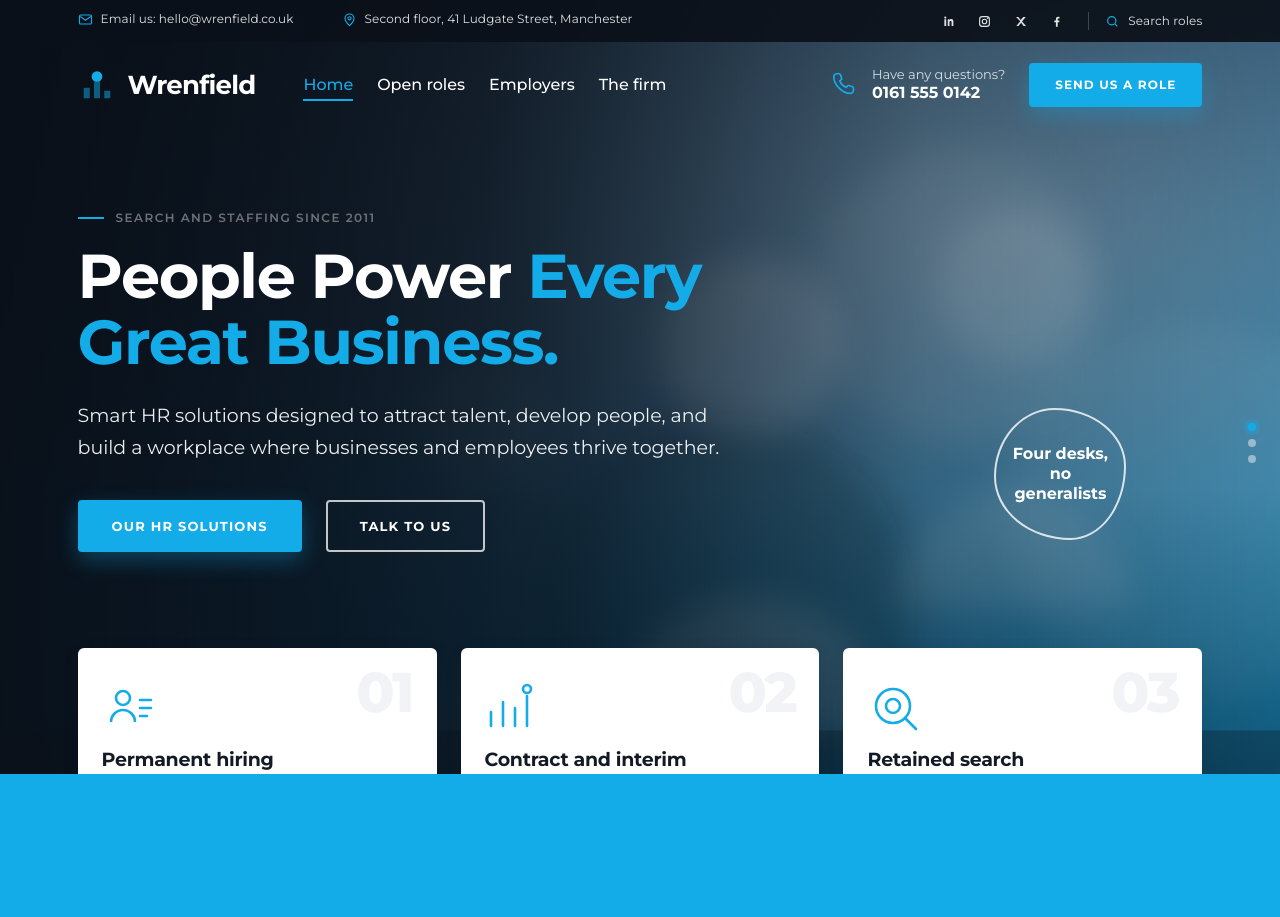
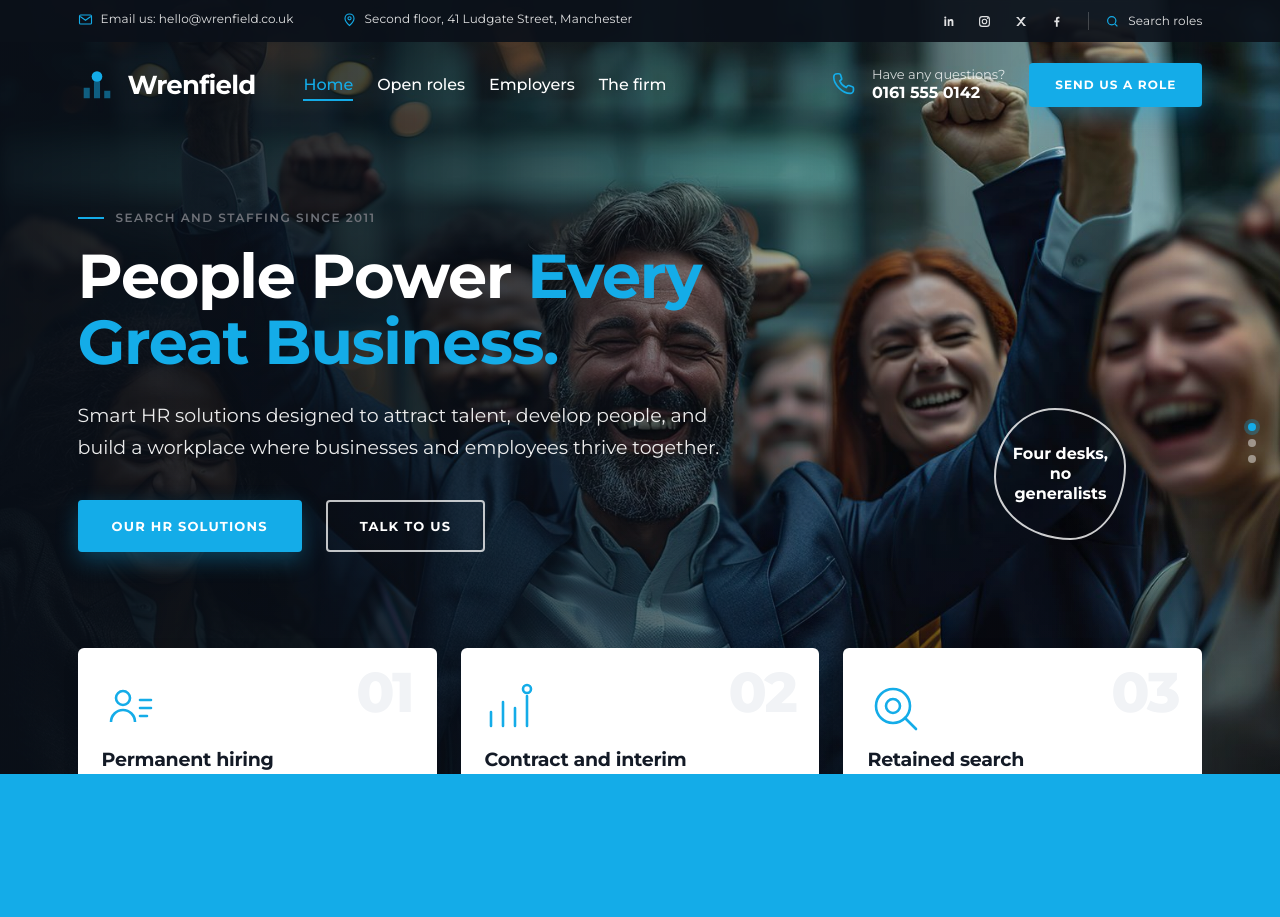
Before and after one commit to Charu-svg/hr-website, a website: page index.html in a window 1280 px wide. Shown: the top 917 px of the page. Drawn offline with Linux system fonts and the light colour scheme.

Commit message:
Add a two-image banner slider to the homepage hero
- Crossfade between two photographs behind the hero, under the existing dark
  overlay, leaving the headline, copy and buttons untouched
- Resize both supplied photos to 1600px wide copies in assets/img
- Rotate every six seconds, gated on the site motion setting: it does not run
  under reduced or none, and it pauses while the tab is hidden

Co-authored-by: CommandCodeBot <noreply@commandcode.ai>

```diff
--- a/assets/css/pages.css
+++ b/assets/css/pages.css
@@ -22,6 +22,23 @@
   width: 100%;
   height: 100%;
   object-fit: cover;
+}
+
+/* Hero banner slider. Slides stack under the same overlay so the headline,
+   copy and buttons stay put while the photograph behind them changes. */
+.hero__bg .hero__slide {
+  position: absolute;
+  inset: 0;
+  opacity: 0;
+  transition: opacity var(--dur-slow) var(--ease-out);
+}
+
+.hero__bg .hero__slide.is-active {
+  opacity: 1;
+}
+
+[data-motion="none"] .hero__bg .hero__slide {
+  transition: none;
 }
 
 .hero__bg::after {
--- a/assets/js/site.js
+++ b/assets/js/site.js
@@ -426,6 +426,52 @@
       });
     }
 
+    /* Hero banner slider: the photographs rotate, the content does not. */
+    var heroSlides = Array.prototype.slice.call(doc.querySelectorAll(".hero__slide"));
+
+    if (heroSlides.length > 1) {
+      var heroIndex = 0;
+      var heroTimer = null;
+
+      var showHeroSlide = function (index) {
+        heroSlides.forEach(function (slide, slideIndex) {
+          if (slideIndex === index) slide.classList.add("is-active");
+          else slide.classList.remove("is-active");
+        });
+        heroIndex = index;
+      };
+
+      var stopHeroSlider = function () {
+        if (heroTimer) {
+          window.clearInterval(heroTimer);
+          heroTimer = null;
+        }
+      };
+
+      var startHeroSlider = function () {
+        stopHeroSlider();
+
+        var level = WF.motionValue();
+        if (level === "none" || level === "reduced" || doc.hidden) return;
+
+        heroTimer = window.setInterval(function () {
+          showHeroSlide((heroIndex + 1) % heroSlides.length);
+        }, 6000);
+      };
+
+      startHeroSlider();
+
+      WF.onMotionChange(function () {
+        showHeroSlide(0);
+        startHeroSlider();
+      });
+
+      doc.addEventListener("visibilitychange", function () {
+        if (doc.hidden) stopHeroSlider();
+        else startHeroSlider();
+      });
+    }
+
     WF.motionControl();
     WF.reveal();
   });
--- a/index.html
+++ b/index.html
@@ -128,7 +128,8 @@
   <!-- Hero -->
   <section class="hero">
     <div class="hero__bg">
-      <img src="assets/img/photo-hero.svg" alt="" width="1600" height="900">
+      <img class="hero__slide is-active" src="assets/img/hero-slide-1.jpg" alt="" width="1600" height="1039">
+      <img class="hero__slide" src="assets/img/hero-slide-2.jpg" alt="" width="1600" height="1067">
     </div>
 
     <div class="shell hero__inner">
```
Also changed, not shown: assets/img/hero-slide-1.jpg (added), assets/img/hero-slide-2.jpg (added).
